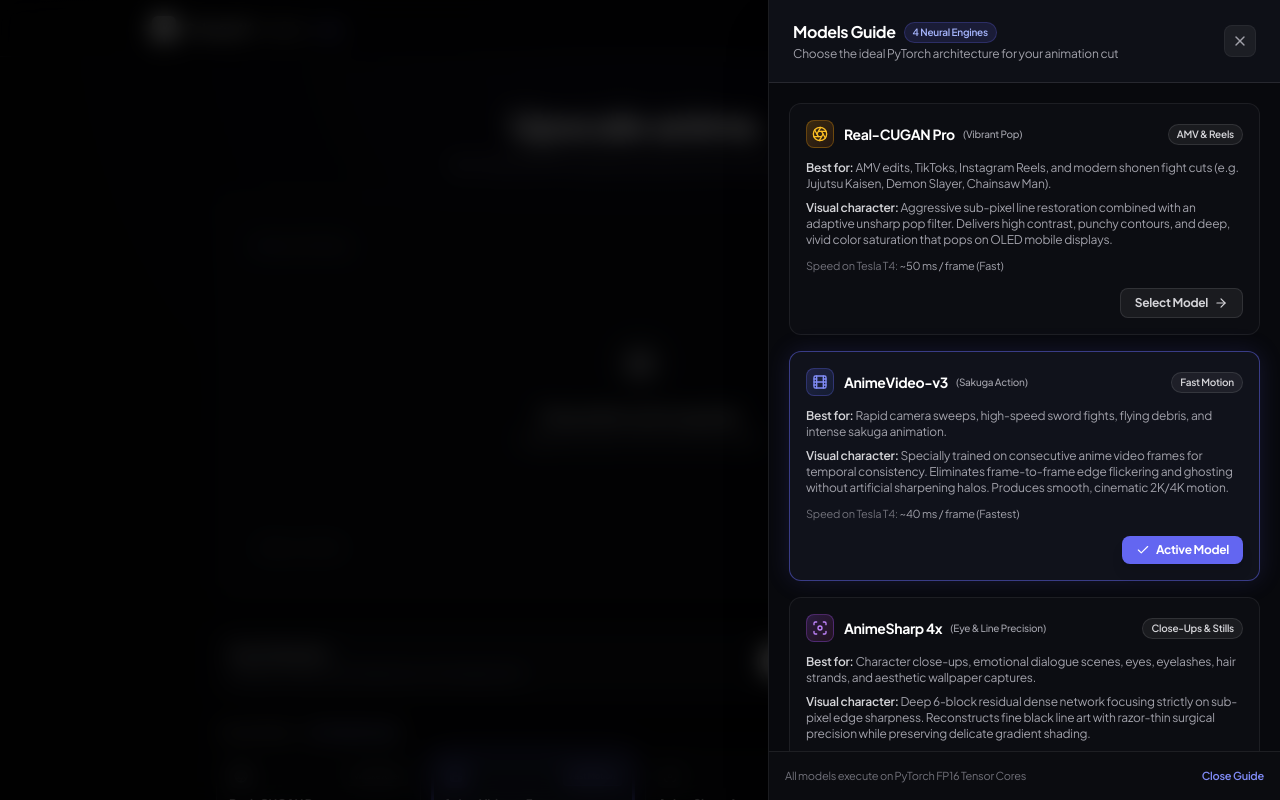
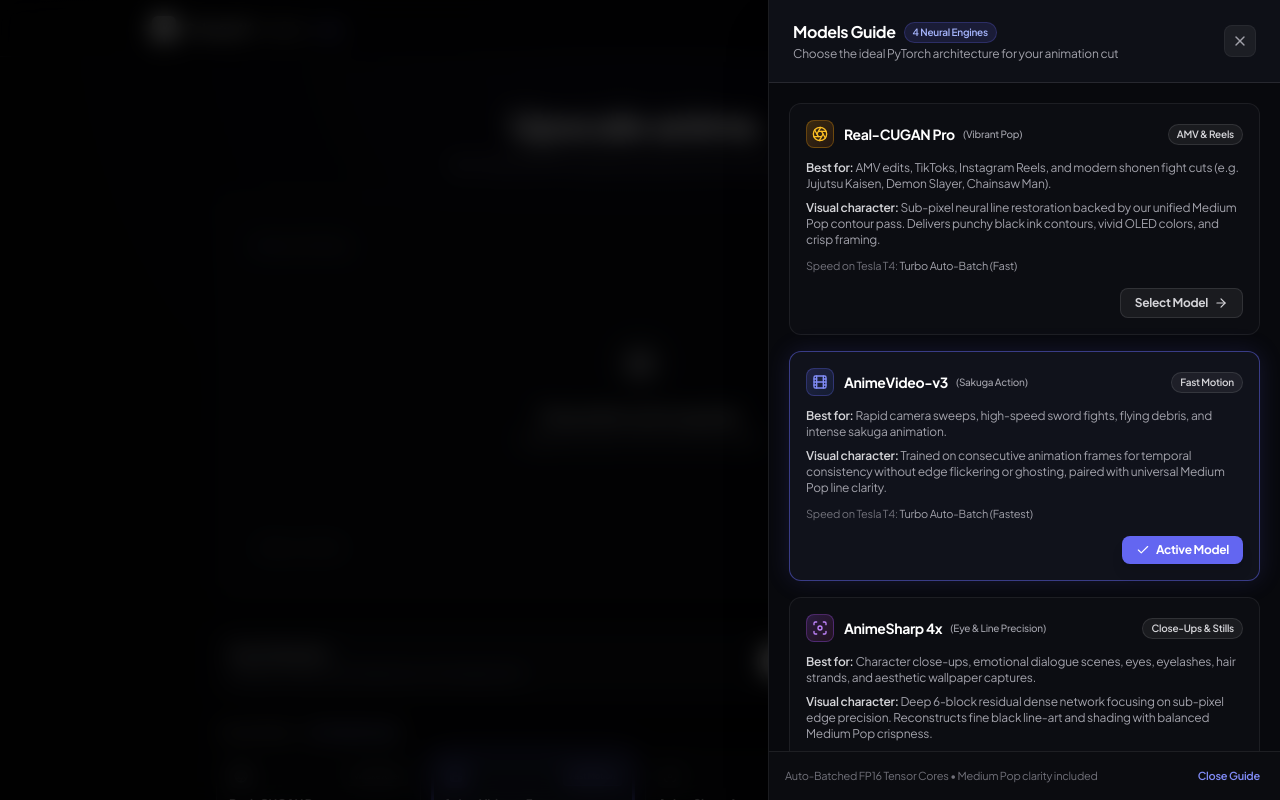
Before and after one commit to Anyone-design/Sakuga4k, a Next.js app: page / in a window 1280 px wide. Both pictures are taken after a click on the button "Models". Shown: the top 800 px of the page. Built offline with nearby package versions, Linux system fonts and the light colour scheme.

Commit message:
feat(guide,colab): update model guide for v1.1 Turbo and add preview Colab engine

```diff
--- a/src/components/ModelGuideModal.tsx
+++ b/src/components/ModelGuideModal.tsx
@@ -32,8 +32,8 @@ const MODEL_DETAILS: ModelDetail[] = [
     identityName: "Vibrant Pop",
     tag: "AMV & Reels",
     bestFor: "AMV edits, TikToks, Instagram Reels, and modern shonen fight cuts (e.g. Jujutsu Kaisen, Demon Slayer, Chainsaw Man).",
-    visualCharacter: "Aggressive sub-pixel line restoration combined with an adaptive unsharp pop filter. Delivers high contrast, punchy contours, and deep, vivid color saturation that pops on OLED mobile displays.",
-    speed: "~50 ms / frame (Fast)",
+    visualCharacter: "Sub-pixel neural line restoration backed by our unified Medium Pop contour pass. Delivers punchy black ink contours, vivid OLED colors, and crisp framing.",
+    speed: "Turbo Auto-Batch (Fast)",
     icon: Aperture,
     accentColor: "from-amber-500/20 to-orange-500/10 border-amber-500/30 text-amber-400",
   },
@@ -43,8 +43,8 @@ const MODEL_DETAILS: ModelDetail[] = [
     identityName: "Sakuga Action",
     tag: "Fast Motion",
     bestFor: "Rapid camera sweeps, high-speed sword fights, flying debris, and intense sakuga animation.",
-    visualCharacter: "Specially trained on consecutive anime video frames for temporal consistency. Eliminates frame-to-frame edge flickering and ghosting without artificial sharpening halos. Produces smooth, cinematic 2K/4K motion.",
-    speed: "~40 ms / frame (Fastest)",
+    visualCharacter: "Trained on consecutive animation frames for temporal consistency without edge flickering or ghosting, paired with universal Medium Pop line clarity.",
+    speed: "Turbo Auto-Batch (Fastest)",
     icon: Film,
     accentColor: "from-indigo-500/20 to-blue-500/10 border-indigo-500/30 text-indigo-400",
   },
@@ -54,8 +54,8 @@ const MODEL_DETAILS: ModelDetail[] = [
     identityName: "Eye & Line Precision",
     tag: "Close-Ups & Stills",
     bestFor: "Character close-ups, emotional dialogue scenes, eyes, eyelashes, hair strands, and aesthetic wallpaper captures.",
-    visualCharacter: "Deep 6-block residual dense network focusing strictly on sub-pixel edge sharpness. Reconstructs fine black line art with razor-thin surgical precision while preserving delicate gradient shading.",
-    speed: "~95 ms / frame (Deeper Network)",
+    visualCharacter: "Deep 6-block residual dense network focusing on sub-pixel edge precision. Reconstructs fine black line-art and shading with balanced Medium Pop crispness.",
+    speed: "Turbo Auto-Batch (Deeper Network)",
     icon: Focus,
     accentColor: "from-purple-500/20 to-pink-500/10 border-purple-500/30 text-purple-400",
   },
@@ -65,8 +65,8 @@ const MODEL_DETAILS: ModelDetail[] = [
     identityName: "Retro Revive",
     tag: "Classic & Low-Res",
     bestFor: "Vintage 90s/2000s anime (e.g. Classic Naruto, Bleach, Evangelion, Dragon Ball Z) or blurry 480p/720p clips downloaded from social media.",
-    visualCharacter: "Deep perceptual de-noiser and artifact eraser. Erases blocky video compression squares and JPEG grain while preserving traditional cel-animation watercolor backgrounds without plastic smoothing.",
-    speed: "~95 ms / frame (Deeper Network)",
+    visualCharacter: "Deep perceptual de-noiser and artifact eraser. Clears blocky compression squares and film grain before applying crisp Medium Pop line clarity.",
+    speed: "Turbo Auto-Batch (Deeper Network)",
     icon: Layers,
     accentColor: "from-emerald-500/20 to-teal-500/10 border-emerald-500/30 text-emerald-400",
   },
@@ -133,7 +133,7 @@ export function ModelGuideModal({
               <button
                 type="button"
                 onClick={onClose}
-                className="w-8 h-8 rounded-lg bg-white/[0.06] hover:bg-white/15 text-zinc-400 hover:text-white flex items-center justify-center transition-colors cursor-pointer border border-white/5"
+                className="w-8 h-8 rounded-lg bg-white/[0.06] hover:bg-white/15 text-zinc-400 hover:text-white flex items-center justify-center focus-visible:outline-none focus-visible:ring-1 focus-visible:ring-indigo-400 transition-colors cursor-pointer border border-white/5"
               >
                 <X className="w-4 h-4" />
               </button>
@@ -199,7 +199,7 @@ export function ModelGuideModal({
                           onSelectPreset(model.id);
                           onClose();
                         }}
-                        className={`inline-flex items-center gap-1.5 px-3.5 py-1.5 rounded-lg text-xs font-bold tracking-tight transition-all cursor-pointer ${
+                        className={`inline-flex items-center gap-1.5 px-3.5 py-1.5 rounded-lg text-xs font-bold tracking-tight focus-visible:outline-none focus-visible:ring-1 focus-visible:ring-indigo-400 transition-all cursor-pointer ${
                           isSelected
                             ? "bg-indigo-500 text-white shadow-lg"
                             : "bg-white/[0.06] hover:bg-white text-zinc-300 hover:text-black border border-white/10"
@@ -225,11 +225,11 @@ export function ModelGuideModal({
 
             {/* Footer Tip */}
             <div className="shrink-0 p-4 border-t border-white/[0.08] bg-[#0b0c10] text-[11px] text-zinc-500 flex items-center justify-between">
-              <span>All models execute on PyTorch FP16 Tensor Cores</span>
+              <span>Auto-Batched FP16 Tensor Cores • Medium Pop clarity included</span>
               <button
                 type="button"
                 onClick={onClose}
-                className="text-indigo-400 hover:text-indigo-300 font-semibold cursor-pointer"
+                className="text-indigo-400 hover:text-indigo-300 font-semibold focus-visible:outline-none focus-visible:ring-1 focus-visible:ring-indigo-400 rounded px-1 cursor-pointer"
               >
                 Close Guide
               </button>
```
Also changed, not shown: 1 other file (tests, documents, lock files or other folders).
